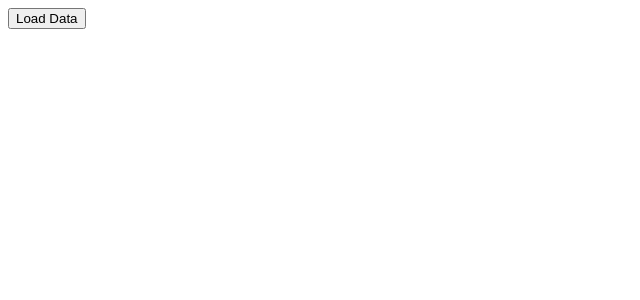
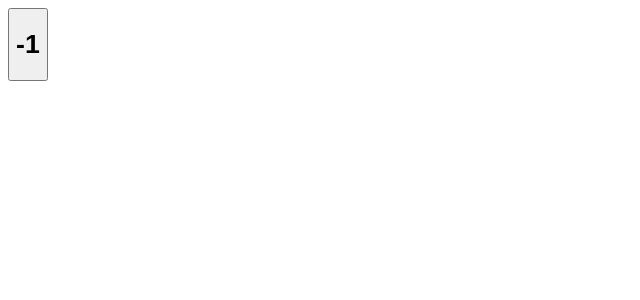
Before and after one commit to as505/Finanstilsynet_Short_Register_Dashboard, a SvelteKit app in the folder frontend/: page / in a window 1280 px wide. Shown: the top 300 px of the page, without its empty margins (0-640 px from the left). Built offline with nearby package versions, Linux system fonts and the light colour scheme.

Commit message:
frontend able to request size of data, and display this to user

```diff
--- a/frontend/src/lib/GLOBAL_URLS.json
+++ b/frontend/src/lib/GLOBAL_URLS.json
@@ -1,3 +1,6 @@
 {
-	"get" : "instruments"
+	"root": "http://localhost:8000/",
+	"get_all" : "instruments",
+	"get_id" : "instrument/",
+	"get_num_instruments" : "num_instruments"
 }
--- a/frontend/src/routes/+page.svelte
+++ b/frontend/src/routes/+page.svelte
@@ -1,38 +1,26 @@
 <script lang="ts">
 	import { onMount } from "svelte";
-	onMount(() =>{
-		var response = fetch("http://localhost:8000/")
-	})
+	import URLLIST from '$lib/GLOBAL_URLS.json'
 
-	async function Test(){
-		// The data gets returned as an array with length 1,
-		// so we need to
-		let data = await GetInstruments();
-		console.log(data);
+	let count = $state(-1)
 
+	async function Get_num_instruments(): Promise<number>{
+		let url = URLLIST['root'] + URLLIST['get_num_instruments'];
+		let response = await fetch(url)
+			.then(d => d.json())
+			.catch(e => console.error("ERROR in Get_num_instruments()"))
+
+		return response['count'];
 	}
 
-	async function GetInstruments(){
-		var url = "http://localhost:8000/instruments";
-		try {
-			let response = await fetch(url);
-			if (!response.ok) {
-				throw new Error(`Response status: ${response.status}`);
-			}
-			let result = response.json();
-			return result;
-
-		} catch {
-			console.error("API Error fetching instrument data in GetInstruments()");
- 		}
+	async function buttonHandler(){
+		count = await Get_num_instruments()
 	}
 
 </script>
 
-<div id="dataContainer">
-
+<div class="instrumentBoxContainer">
+	<button onclick={buttonHandler}>
+		<h1> {count} </h1>
+	</button>
 </div>
-
-<button onclick={Test}>
-Load Data
-</button>
```
Also changed, not shown: 1 other file (tests, documents, lock files or other folders).
